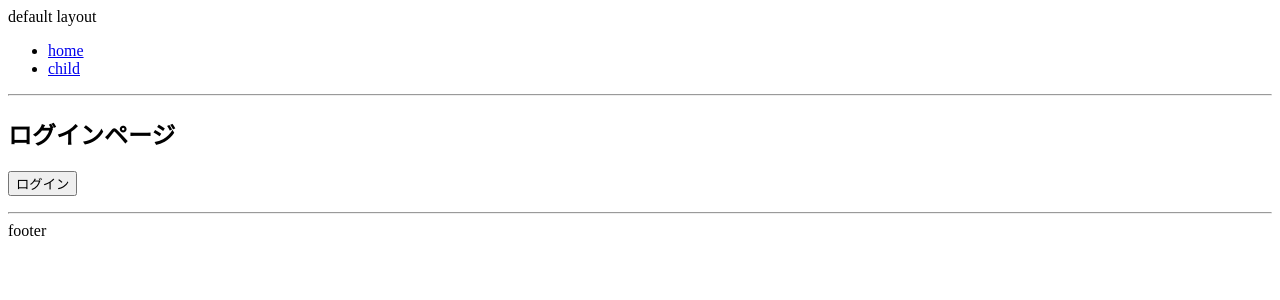
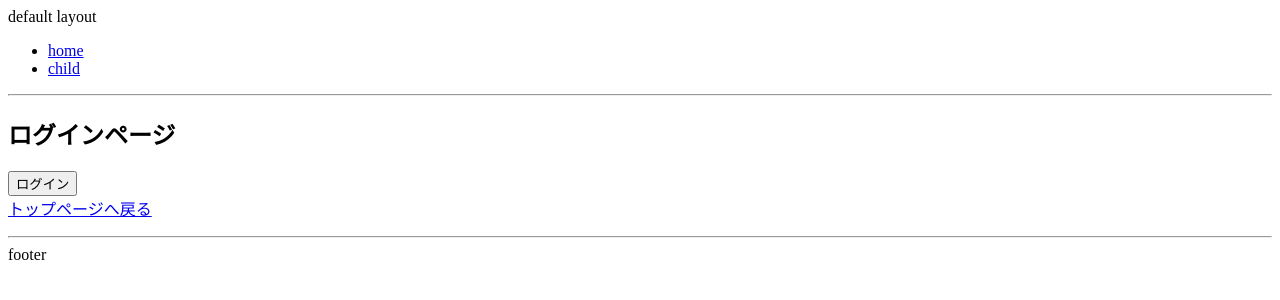
Before and after one commit to YasuakiOmokawa/my-first-nuxt-app, a Nuxt app: page /login in a window 1280 px wide. Shown: the top 300 px of the page. Built offline with nearby package versions, Linux system fonts and the light colour scheme.

Commit message:
Create iddleware

```diff
--- /dev/null
+++ b/middleware/auth.js
@@ -0,0 +1 @@
+export default () => {};
--- a/pages/login.vue
+++ b/pages/login.vue
@@ -2,8 +2,21 @@
   <div>
     <h2>ログインページ</h2>
     <p>
-      <button type="button" @click="login">ログイン</button><br>
-      <n
+      <button type="button" @click="login">ログイン</button><br />
+      <nuxt-link to="/">トップページへ戻る</nuxt-link>
     </p>
   </div>
 </template>
+
+<script>
+import Cookies from "universal-cookie";
+export default {
+  methods: {
+    login() {
+      const cookies = new Cookies();
+      cookies.set("credential", "true", { maxAge: 90 });
+      this.$router.push("/");
+    }
+  }
+};
+</script>
```
